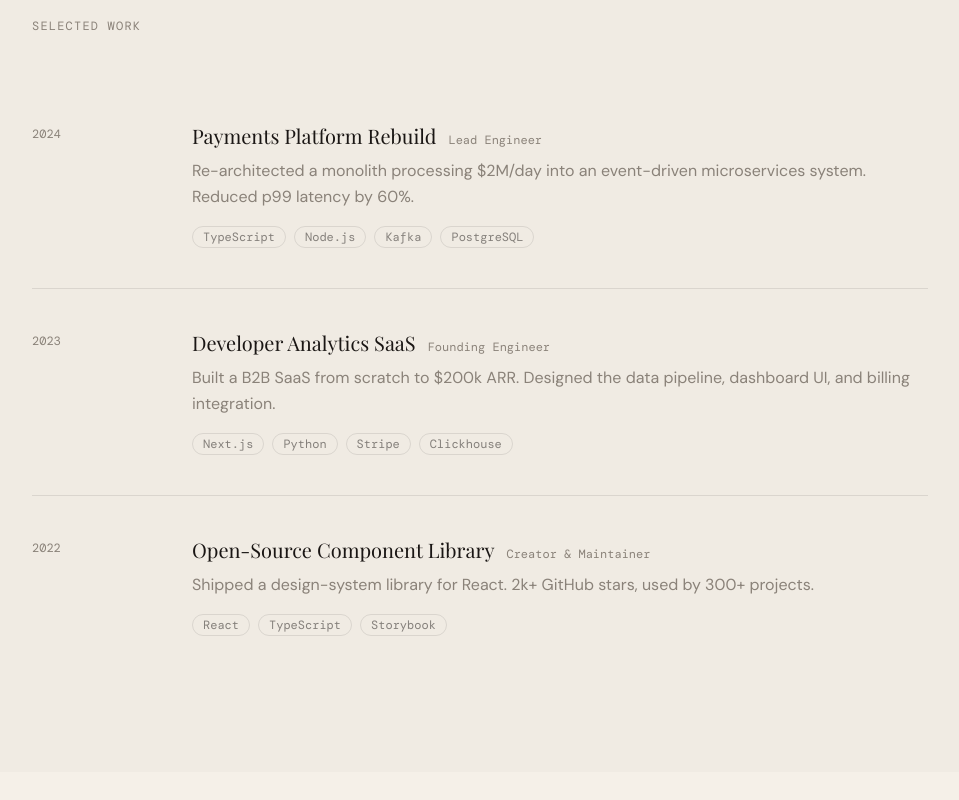
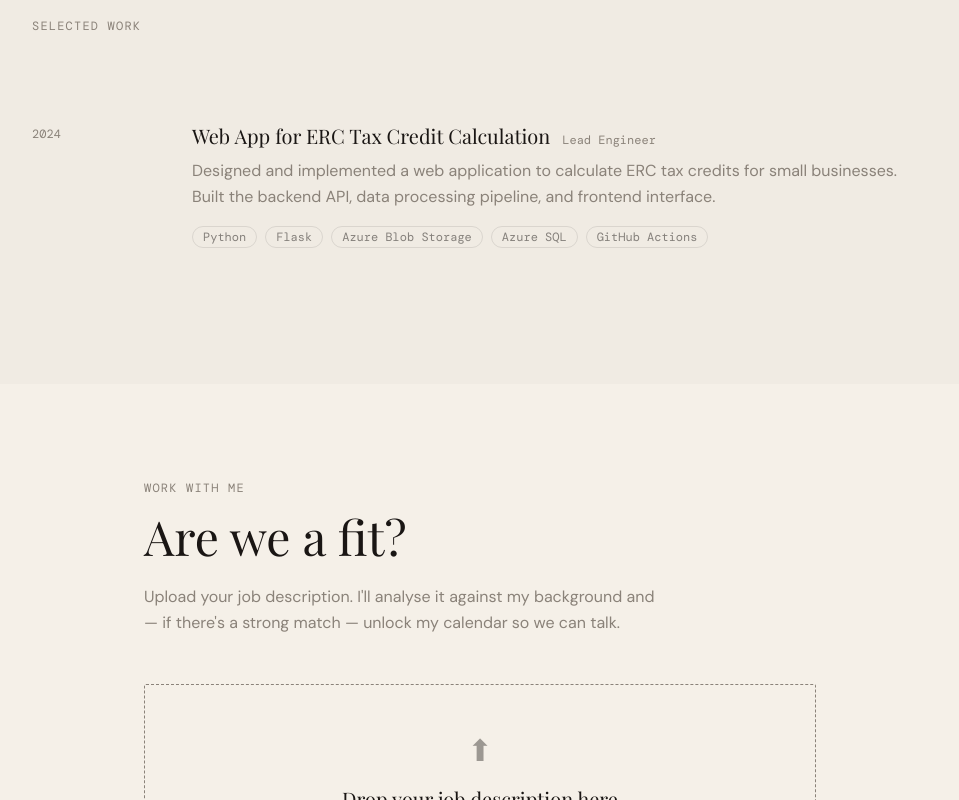
Before and after one commit to naokiatkins/202602portfoliowebsite-vercel2, a Next.js app: page / in a window 1280 px wide. Shown: the part 1380-2180 px from the top of the page, without its empty margins (160-1119 px from the left). Built offline with nearby package versions, Linux system fonts and the light colour scheme; a web font is replaced by a local one.

Commit message:
move name closer to top

```diff
--- a/app/layout.tsx
+++ b/app/layout.tsx
@@ -4,7 +4,7 @@ import "./globals.css";
 export const metadata: Metadata = {
   title: "Naoki Atkins — Portfolio",
   description:
-    "Product designer & engineer. Upload a job description to check our match.",
+    "Data engineer and business intelligence developer. Upload a job description to check our match.",
   openGraph: {
     title: "Naoki Atkins — Portfolio",
     description: "Upload a JD to see if we're a fit.",
--- a/components/HeroSection.tsx
+++ b/components/HeroSection.tsx
@@ -2,7 +2,7 @@
 
 export default function HeroSection() {
   return (
-    <section className="min-h-screen flex flex-col justify-end pb-20 px-6 relative overflow-hidden">
+    <section className="min-h-screen flex flex-col justify-start pt-32 px-6 relative overflow-hidden">
       {/* Decorative line */}
       <div className="absolute top-0 right-12 bottom-0 w-px bg-ink/6 hidden md:block" />
 
--- a/components/WorkSection.tsx
+++ b/components/WorkSection.tsx
@@ -1,28 +1,28 @@
 const projects = [
   {
     year: "2024",
-    title: "Payments Platform Rebuild",
+    title: "Web App for ERC Tax Credit Calculation",
     role: "Lead Engineer",
     description:
-      "Re-architected a monolith processing $2M/day into an event-driven microservices system. Reduced p99 latency by 60%.",
-    tags: ["TypeScript", "Node.js", "Kafka", "PostgreSQL"],
+      "Designed and implemented a web application to calculate ERC tax credits for small businesses. Built the backend API, data processing pipeline, and frontend interface.",
+    tags: ["Python", "Flask", "Azure Blob Storage", "Azure SQL", "GitHub Actions"],
   },
-  {
-    year: "2023",
-    title: "Developer Analytics SaaS",
-    role: "Founding Engineer",
-    description:
-      "Built a B2B SaaS from scratch to $200k ARR. Designed the data pipeline, dashboard UI, and billing integration.",
-    tags: ["Next.js", "Python", "Stripe", "Clickhouse"],
-  },
-  {
-    year: "2022",
-    title: "Open-Source Component Library",
-    role: "Creator & Maintainer",
-    description:
-      "Shipped a design-system library for React. 2k+ GitHub stars, used by 300+ projects.",
-    tags: ["React", "TypeScript", "Storybook"],
-  },
+  // {
+  //   year: "2023",
+  //   title: "Developer Analytics SaaS",
+  //   role: "Founding Engineer",
+  //   description:
+  //     "Built a B2B SaaS from scratch to $200k ARR. Designed the data pipeline, dashboard UI, and billing integration.",
+  //   tags: ["Next.js", "Python", "Stripe", "Clickhouse"],
+  // },
+  // {
+  //   year: "2022",
+  //   title: "Open-Source Component Library",
+  //   role: "Creator & Maintainer",
+  //   description:
+  //     "Shipped a design-system library for React. 2k+ GitHub stars, used by 300+ projects.",
+  //   tags: ["React", "TypeScript", "Storybook"],
+  // },
 ];
 
 export default function WorkSection() {
```
